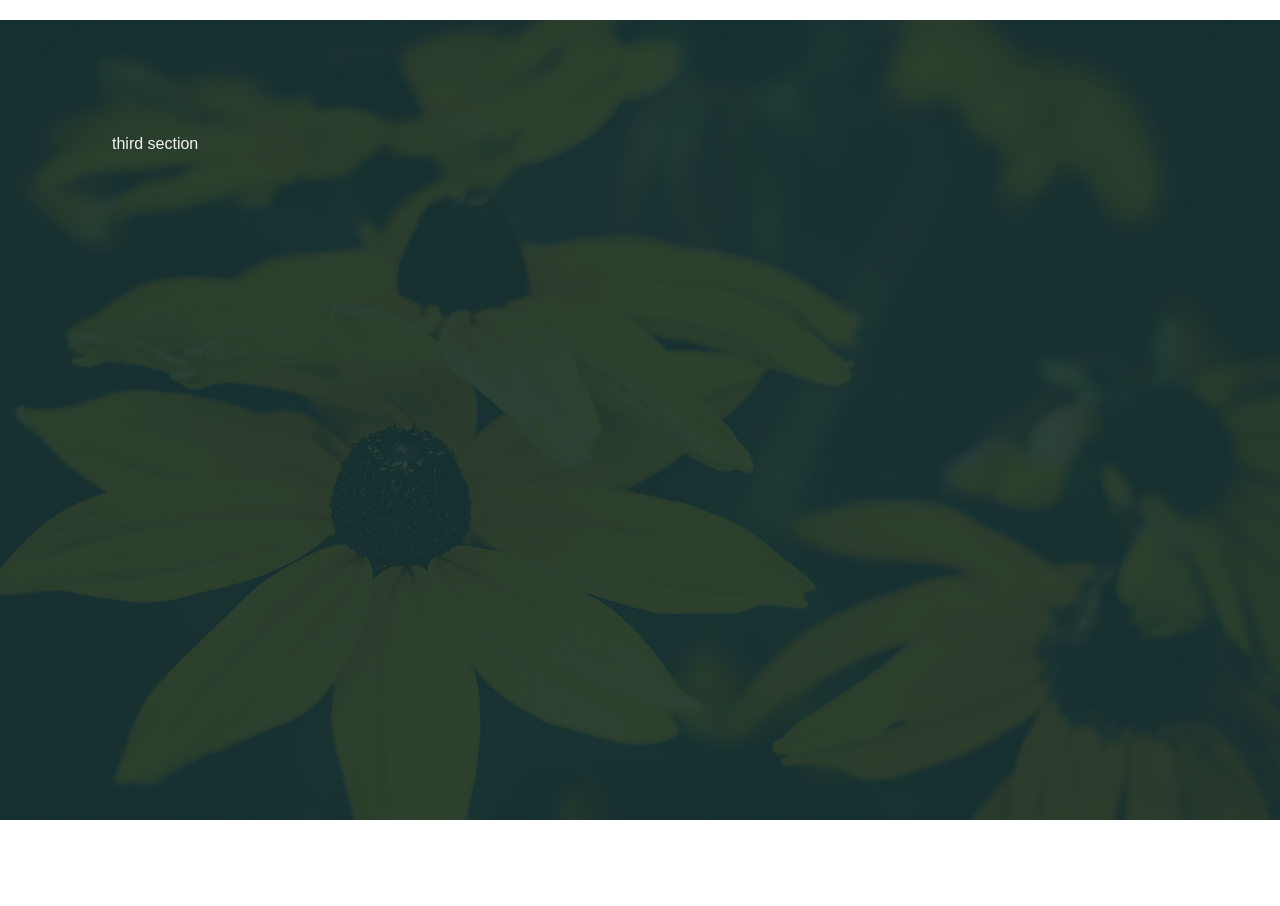
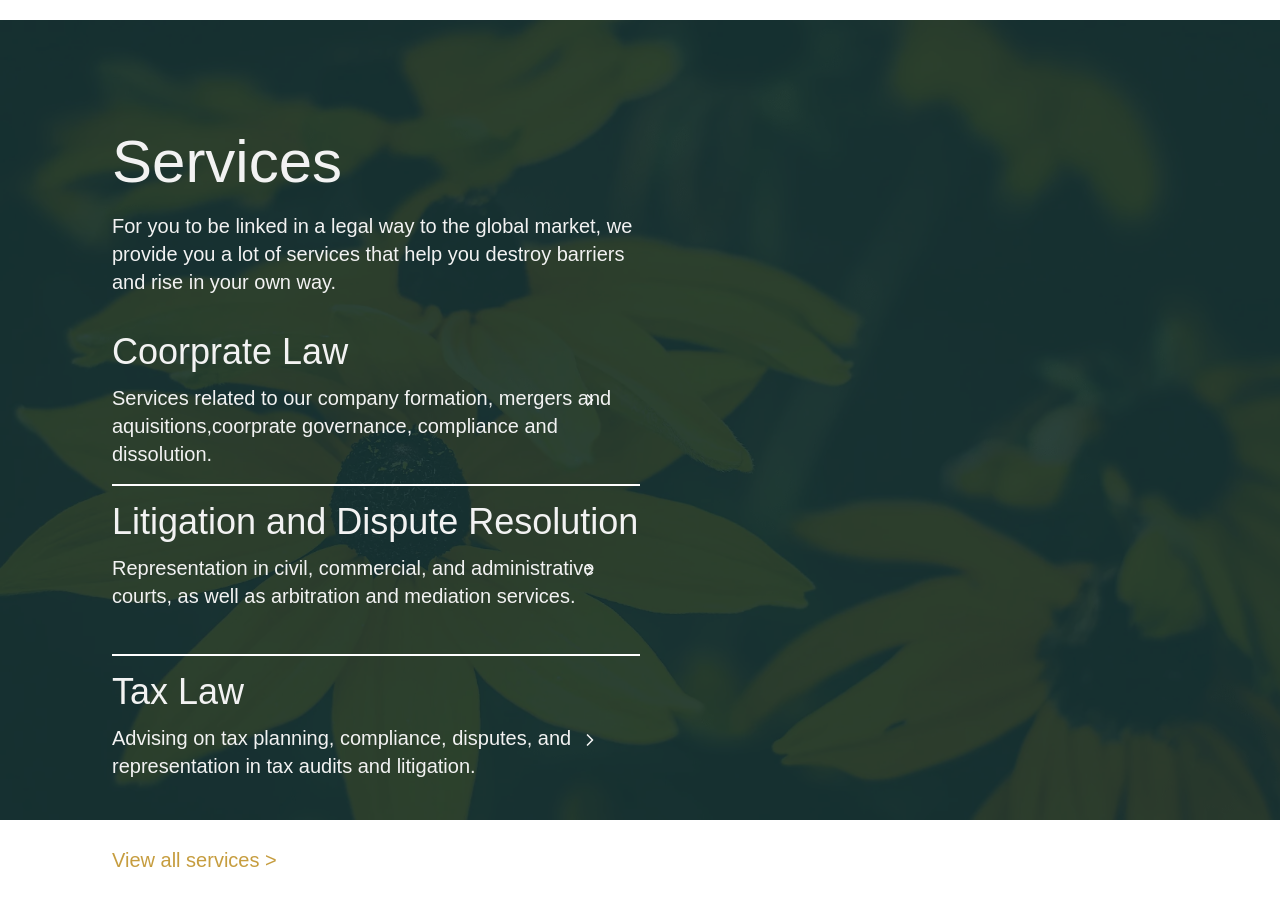
Before and after one commit to Najibmansour/fm-juridical, a Next.js app: page / in a window 1280 px wide. Shown: the part 1580-2486 px from the top of the page. Built offline with nearby package versions, Linux system fonts and the light colour scheme; a web font is replaced by a local one.

Commit message:
ADD: services annd about us

```diff
--- a/src/app/globals.css
+++ b/src/app/globals.css
@@ -75,10 +75,10 @@
   }
 
   h2 {
-    @apply text-6xl;
+    @apply md:text-6xl text-3xl;
   }
 
   p {
-    @apply text-xl;
+    @apply md:text-xl text-sm;
   }
 }
--- a/src/app/page.js
+++ b/src/app/page.js
@@ -13,7 +13,7 @@ export default function Home() {
   }, []);
 
   return (
-    <main className="grid ">
+    <main className="grid pointer-events-none">
       <UpperSection></UpperSection>
       <LowerSection></LowerSection>
     </main>
--- a/src/components/sections/section/2.jsx
+++ b/src/components/sections/section/2.jsx
@@ -1,11 +1,12 @@
 import PageTemplate from "@/components/reusables/pageTemplate";
+import { ChevronRight } from "lucide-react";
 import Link from "next/link";
 import React from "react";
 
 const SecondSection = (props) => {
   return (
     <PageTemplate img={props.img} tint="bg-[#163131]/65" {...props}>
-      <div className="w-full h-svh flex lg:py-28 py-12 lg:px-28 px-8  flex-col">
+      <div className="w-full h-svh flex lg:py-28 py-12 lg:px-28 px-8 space-y-5 flex-col">
         <h2>About Us</h2>
         <p className="lg:w-1/2">
           With a strong presence in around 40 countries, Macari & Frangieh Legal
@@ -14,21 +15,33 @@ const SecondSection = (props) => {
           complex and law issues across multiple jurisdictions.
         </p>
 
-        <nav className="grid grid-cols-1 grid-rows-3 space-y-3 w-1/2">
-          <div className="border-b-2 space-y-3 border-white">
-            <h3 className="text-4xl ">Contacts</h3>
-            <p>lern About our experience</p>
-          </div>
-          <div className="border-b-2 space-y-3 border-white">
-            <h3 className="text-4xl ">Service Law</h3>
+        <nav className="grid grid-cols-1 grid-rows-3  lg:w-1/2 z-50">
+          <Link
+            href="/contact"
+            className="border-b-2 md:space-y-3 space-y-2 border-white  md:py-4 py-2 relative"
+          >
+            <h3 className="md:text-4xl text-2xl  ">Contacts</h3>
+            <p>Learn about our experience</p>
+            <ChevronRight className="size-5 absolute right-10 bottom-1/2 hover:scale-125 translate-y-1/2" />
+          </Link>
+          <Link
+            href="/about"
+            className="border-b-2 md:space-y-3 space-y-2 border-white  md:py-4 py-2 relative"
+          >
+            <h3 className="md:text-4xl text-2xl  ">Service Law</h3>
             <p>Find out our approach</p>
-          </div>
-          <div className="border-b-2 space-y-3 border-white">
-            <h3 className="text-4xl ">Lorem Ipsum</h3>
+            <ChevronRight className="size-5 absolute right-10 bottom-1/2 hover:scale-125 translate-y-1/2" />
+          </Link>
+          <Link
+            href="/"
+            className="border-b-2 md:space-y-3 space-y-2 border-white  md:py-4 py-2 relative"
+          >
+            <h3 className="md:text-4xl text-2xl  ">Lorem Ipsum</h3>
             <p>Find out our approach</p>
-          </div>
+            <ChevronRight className="size-5 absolute right-10 bottom-1/2 hover:scale-125 translate-y-1/2" />
+          </Link>
         </nav>
-        <Link href="/" className="text-secondary">
+        <Link href="/" className="text-secondary text-xl">
           Learn more about us {">"}
         </Link>
       </div>
--- a/src/components/sections/section/3.jsx
+++ b/src/components/sections/section/3.jsx
@@ -2,12 +2,60 @@ import PageTemplate from "@/components/reusables/pageTemplate";
 import React from "react";
 
 import img from "@/assets/FM-pic6.webp";
+import { ChevronRight } from "lucide-react";
+import Link from "next/link";
 
 const ThirdSection = (props) => {
   return (
     <PageTemplate img={img} tint="bg-[#163131]/90" {...props}>
-      <div className="w-full h-svh flex lg:py-28 py-12 lg:px-28 px-8">
-        third section
+      <div className="w-full h-svh flex lg:py-28 py-12 lg:px-28 px-8 space-y-5 flex-col">
+        <h2>Services</h2>
+        <p className="lg:w-1/2">
+           For you to be linked in a legal way to the global market, we provide
+          you a lot of services that help you destroy barriers and rise in your
+          own way.
+        </p>
+
+        <nav className="grid grid-cols-1 grid-rows-3  lg:w-1/2 z-50">
+          <Link
+            href="/contact"
+            className="border-b-2 md:space-y-3 space-y-2 border-white  md:py-4 py-2 relative"
+          >
+            <h3 className="md:text-4xl text-2xl  ">Coorprate Law</h3>
+            <p>
+              Services related to our company formation, mergers and
+              aquisitions,coorprate governance, compliance and dissolution.
+            </p>
+            <ChevronRight className="size-5 absolute right-10 bottom-1/2 hover:scale-125 translate-y-1/2" />
+          </Link>
+          <Link
+            href="/about"
+            className="border-b-2 md:space-y-3 space-y-2 border-white  md:py-4 py-2 relative"
+          >
+            <h3 className="md:text-4xl text-2xl  ">
+              Litigation and Dispute Resolution
+            </h3>
+            <p>
+              Representation in civil, commercial, and administrative courts, as
+              well as arbitration and mediation services.
+            </p>
+            <ChevronRight className="size-5 absolute right-10 bottom-1/2 hover:scale-125 translate-y-1/2" />
+          </Link>
+          <Link
+            href="/"
+            className="border-b-2 md:space-y-3 space-y-2 border-white  md:py-4 py-2 relative"
+          >
+            <h3 className="md:text-4xl text-2xl  ">Tax Law</h3>
+            <p>
+              Advising on tax planning, compliance, disputes, and representation
+              in tax audits and litigation.
+            </p>
+            <ChevronRight className="size-5 absolute right-10 bottom-1/2 hover:scale-125 translate-y-1/2" />
+          </Link>
+        </nav>
+        <Link href="/" className="text-secondary text-xl">
+          View all services {">"}
+        </Link>
       </div>
     </PageTemplate>
   );
--- a/src/components/sections/section/4.jsx
+++ b/src/components/sections/section/4.jsx
@@ -1,11 +1,13 @@
 import React, { Children } from "react";
 import PageTemplate from "../../reusables/pageTemplate";
+import Link from "next/link";
+import { ChevronRight } from "lucide-react";
 
 const ForthSection = (props) => {
   return (
     <PageTemplate img={props.img} tint="bg-[#163131]/65" {...props}>
-      <div className="w-full h-svh flex lg:py-28 py-12 lg:px-28 px-8">
-        4th section
+      <div className="w-full h-svh flex lg:py-28 py-12 lg:px-28 px-8 space-y-5 flex-col">
+        <h2>4th section</h2>
       </div>
     </PageTemplate>
   );
--- a/src/components/sections/section/5.jsx
+++ b/src/components/sections/section/5.jsx
@@ -6,8 +6,11 @@ import img from "@/assets/FM-pic1.webp";
 const FithSection = (props) => {
   return (
     <PageTemplate img={img} tint="bg-[#163131]/65" {...props}>
-      <div className="w-full h-svh flex lg:py-28 py-12 lg:px-28 px-8">
-        5th section
+      <div className="w-full h-svh flex lg:py-28 py-12 lg:px-28 px-8 space-y-5 flex-col">
+        <h2>Our Location</h2>
+        <p className="lg:w-1/2">
+          Tenetur ab voluptatem optio repellendus a quis.
+        </p>
       </div>
     </PageTemplate>
   );
--- a/src/components/sections/uppperSection.jsx
+++ b/src/components/sections/uppperSection.jsx
@@ -8,10 +8,11 @@ const UpperSection = () => {
   return (
     <div className="-z-40  row-start-1 col-start-1 col-span-1 ">
       <FirstSection />
-      <div className="h-svh w-full"></div>
+      <div className="h-svh w-full pointer-events-none"></div>
       <ThirdSection />
-      <div className="h-svh w-full"></div>
+      <div className="h-svh w-full pointer-events-none"></div>
       <FithSection />
+      <div className="h-svh w-full pointer-events-none"></div>
     </div>
   );
 };
```
